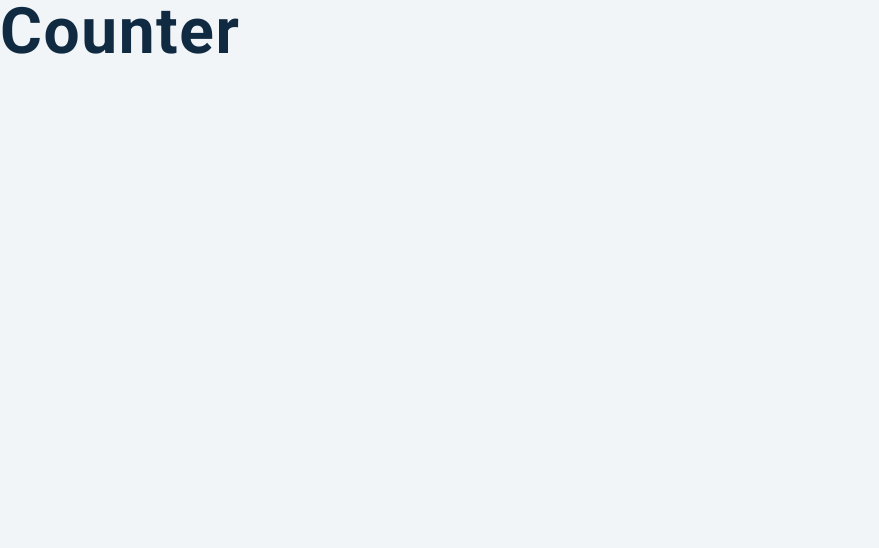
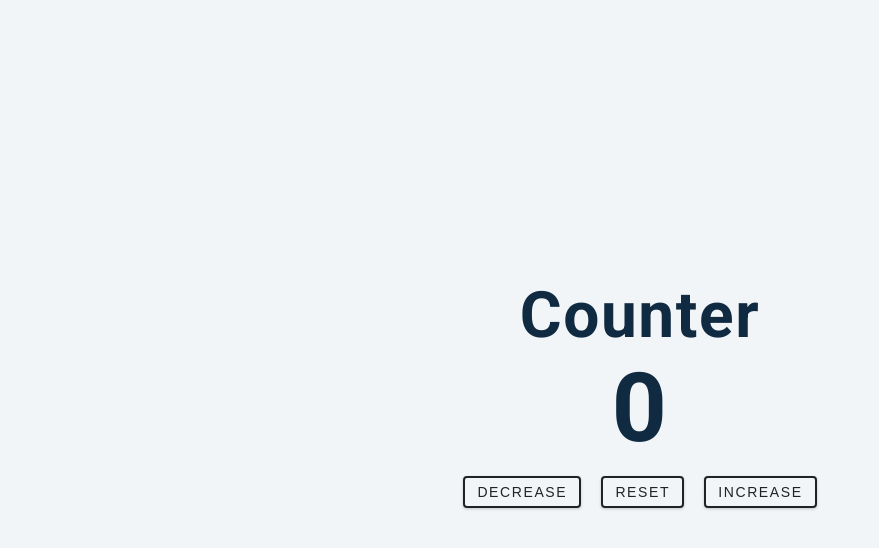
Before and after one commit to degenGenesis/Counter, a plain HTML site: page index.html in a window 1280 px wide. Shown: the whole page, without its empty margins (0-879 px from the left). Drawn offline with nearby package versions, Linux system fonts and the light colour scheme.

Commit message:
Edit: add addtional elements and classes

```diff
--- a/index.html
+++ b/index.html
@@ -9,7 +9,19 @@
     <link rel="stylesheet" href="styles.css" />
   </head>
   <body>
-    <h1>Counter</h1>
+    <main>
+      <div class="container">
+        <h1>Counter</h1>
+        <div class="counter">
+          <h2 id="value">0</h2>
+          <div class="btn-container">
+            <button class="btn decrease">Decrease</button>
+            <button class="btn reset">Reset</button>
+            <button class="btn increase">Increase</button>
+          </div>
+        </div>
+      </div>
+    </main>
     <!-- javascript -->
     <script src="app.js"></script>
   </body>
```
